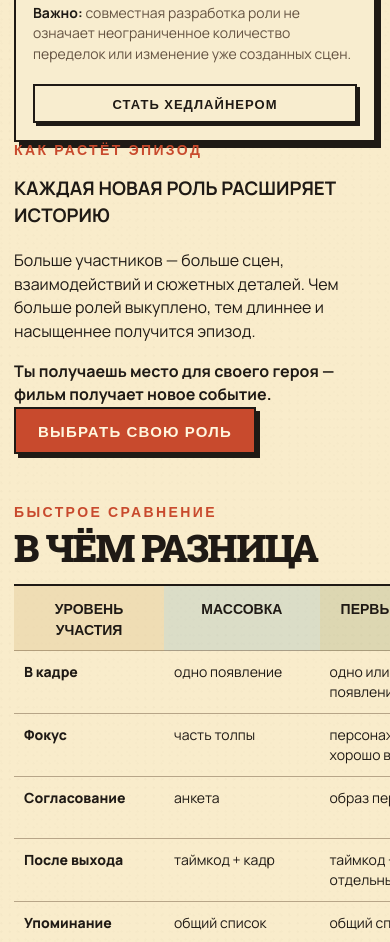
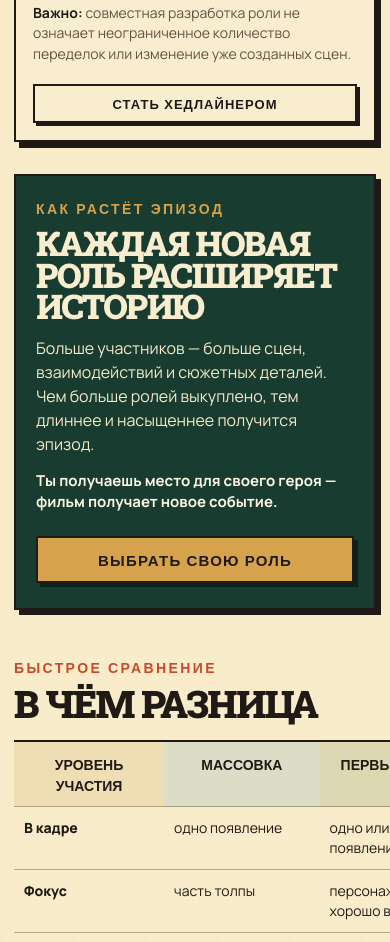
Before and after one commit to rubaduboogie/monterey-1967, a plain HTML site: page index.html in a window 390 px wide. Shown: the part 5221-6163 px from the top of the page. Drawn offline with nearby package versions, Linux system fonts and the light colour scheme; no server answers.

Commit message:
Highlight episode growth conversion block

```diff
--- a/styles.css
+++ b/styles.css
@@ -355,6 +355,55 @@ main{
 .tier-card .choose-tier:hover{background:var(--mustard)}
 .headliner-strip,.headliner-buy,.small-label{display:none}
 
+.episode-growth{
+  position:relative;
+  display:grid;
+  grid-template-columns:minmax(0,1fr) auto;
+  gap:34px;
+  align-items:end;
+  margin-top:46px;
+  padding:32px 34px;
+  border:2px solid var(--ink);
+  background:var(--forest);
+  color:var(--paper-light);
+  box-shadow:7px 7px 0 var(--ink);
+}
+.episode-growth .eyebrow{
+  margin:0 0 12px;
+  color:var(--mustard);
+}
+.episode-growth h3{
+  max-width:850px;
+  margin:0 0 14px;
+  font:900 clamp(34px,4.8vw,58px)/.93 "Roboto Slab",serif;
+  letter-spacing:-.04em;
+  text-transform:uppercase;
+}
+.episode-growth-copy>p:not(.eyebrow){
+  max-width:780px;
+  margin:0 0 14px;
+  color:#f8e8c6;
+  font-size:18px;
+  line-height:1.5;
+}
+.episode-growth strong{
+  display:block;
+  max-width:760px;
+  color:#fff7e3;
+  font-size:17px;
+  line-height:1.4;
+}
+.episode-growth-cta{
+  min-width:218px;
+  margin-bottom:2px;
+  background:var(--mustard);
+  color:var(--ink);
+  box-shadow:4px 4px 0 #0d221b;
+  text-align:center;
+  white-space:nowrap;
+}
+.episode-growth-cta:hover{background:var(--paper-light)}
+
 /* comparison */
 .compare-wrap{margin-top:62px}
 .compare-head h3{
@@ -608,6 +657,8 @@ main{
 @media(max-width:1000px){
   .tier-grid{grid-template-columns:1fr 1fr}
   .tier-card{min-height:550px}
+  .episode-growth{grid-template-columns:1fr;align-items:start}
+  .episode-growth-cta{justify-self:start}
   .section-head{grid-template-columns:1fr .7fr}
   .scribble-note{display:none}
   .details-grid{grid-template-columns:1fr 1fr}
@@ -731,6 +782,16 @@ main{
   .tier-card ul{font-size:15px}
   .price{font-size:40px}
   .tier-result{grid-template-columns:1fr;gap:5px;font-size:14px}
+  .episode-growth{
+    gap:24px;
+    margin-top:32px;
+    padding:25px 20px 23px;
+    box-shadow:5px 5px 0 var(--ink);
+  }
+  .episode-growth h3{font-size:34px}
+  .episode-growth-copy>p:not(.eyebrow){font-size:16px}
+  .episode-growth strong{font-size:15px}
+  .episode-growth-cta{width:100%;min-width:0}
 
   .compare-wrap{margin-top:50px}
   .compare-head h3{font-size:38px}
```
